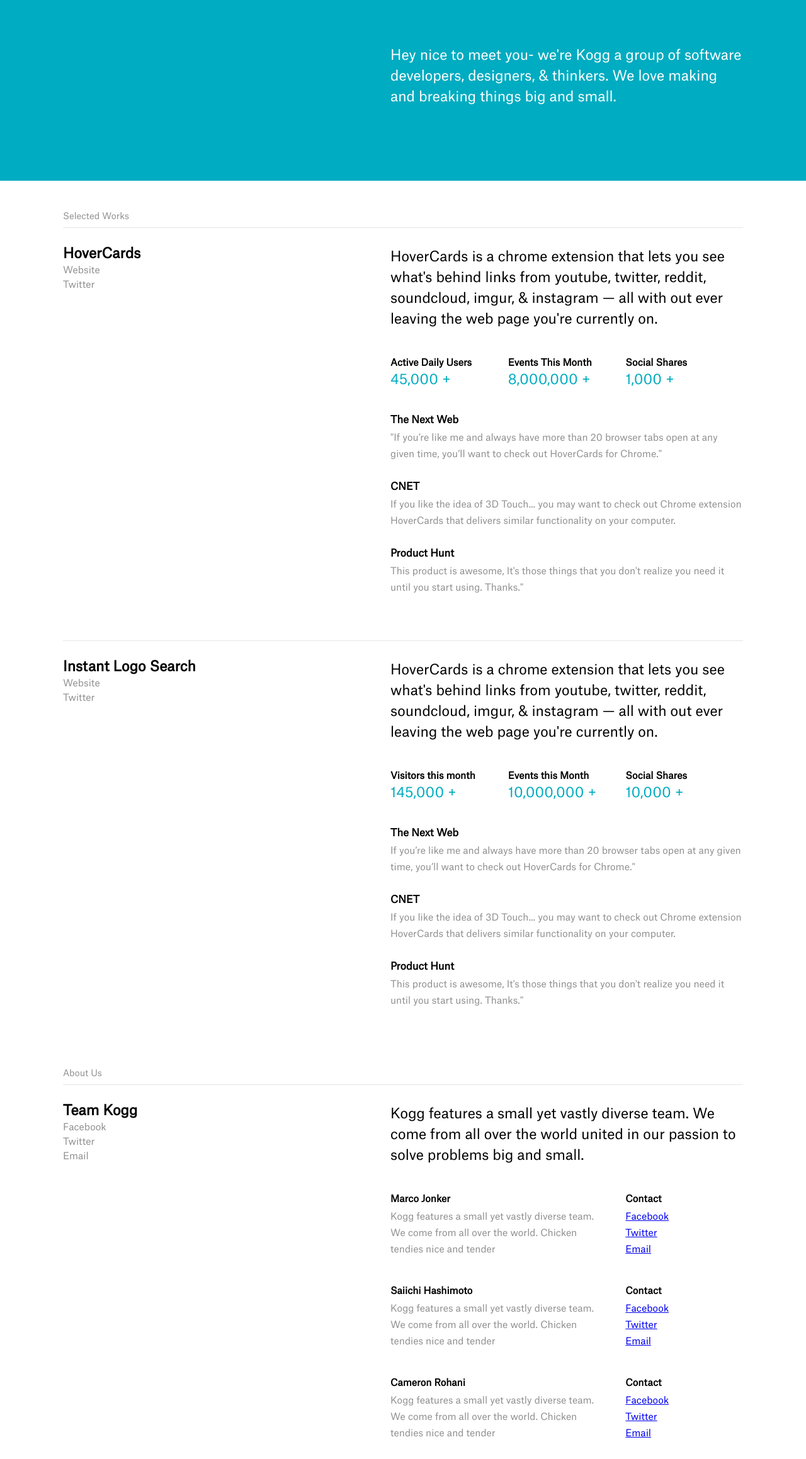
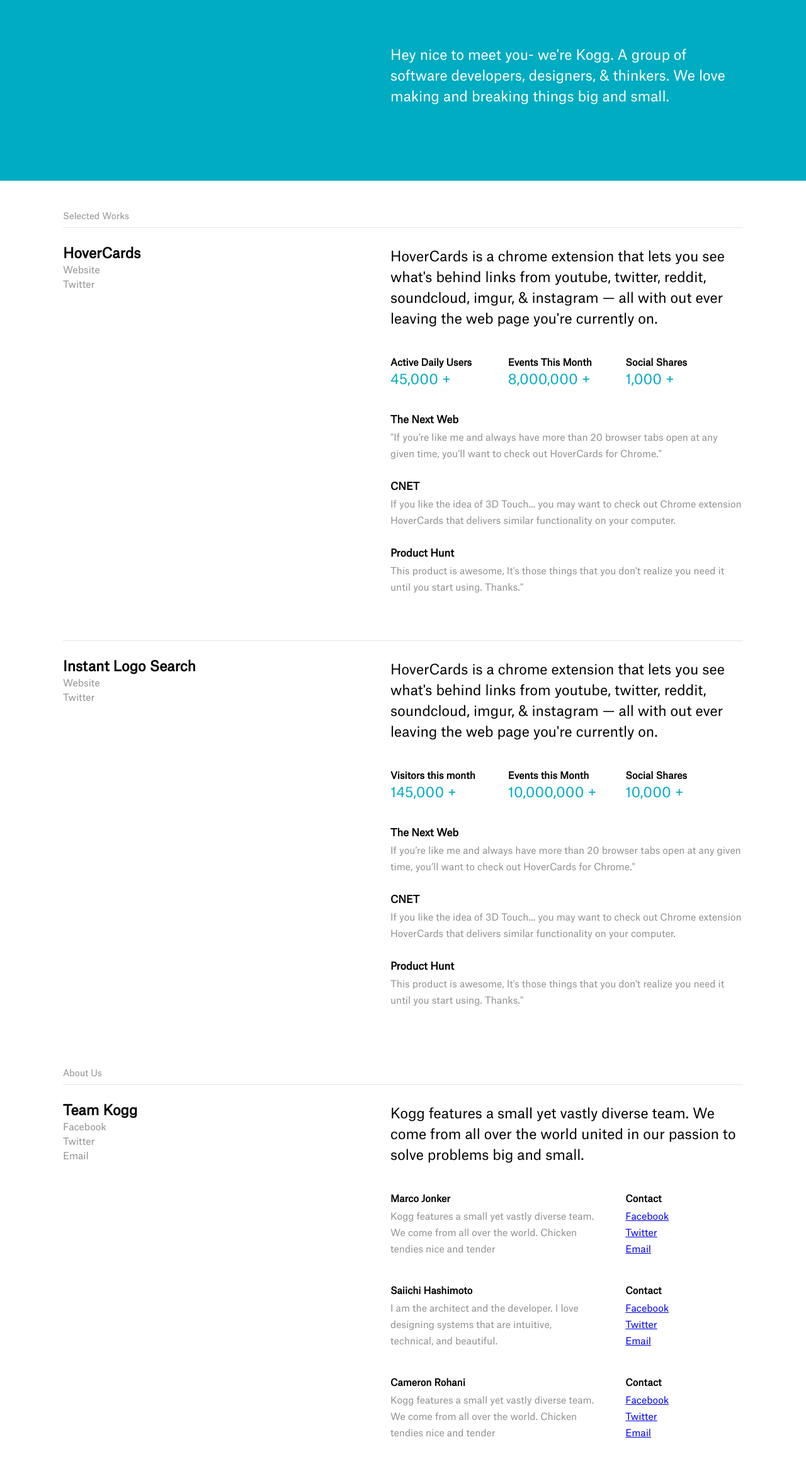
Before and after one commit to kogg/kogg.github.io, a plain HTML site: page index.html in a window 1280 px wide. Shown: the part 243-2560 px from the top of the page at 63% size. Drawn offline with nearby package versions, Linux system fonts and the light colour scheme; files whose address does not match are found by name.

Commit message:
Update index.html

```diff
--- a/index.html
+++ b/index.html
@@ -40,7 +40,7 @@
 		</div>
 
 			<div class="flex-end">
-				<h2>Hey nice to meet you- we're Kogg a group of software developers, designers, & thinkers. We love making and breaking things big and small.</h2>
+				<h2>Hey nice to meet you- we're Kogg. A group of software developers, designers, & thinkers. We love making and breaking things big and small.</h2>
 			</div>
 		</div>
 	</div>
@@ -169,7 +169,7 @@
 					<div class="flex people">
 						<div>
 							<b>Saiichi Hashimoto</b>
-							<p class="about-people">Kogg features a small yet vastly diverse team. We come from all over the world. Chicken tendies nice and tender </p>
+							<p class="about-people">I am the architect and the developer. I love designing systems that are intuitive, technical, and beautiful. </p>
 						</div>
 						<div>
 							<b>Contact</b>
```
